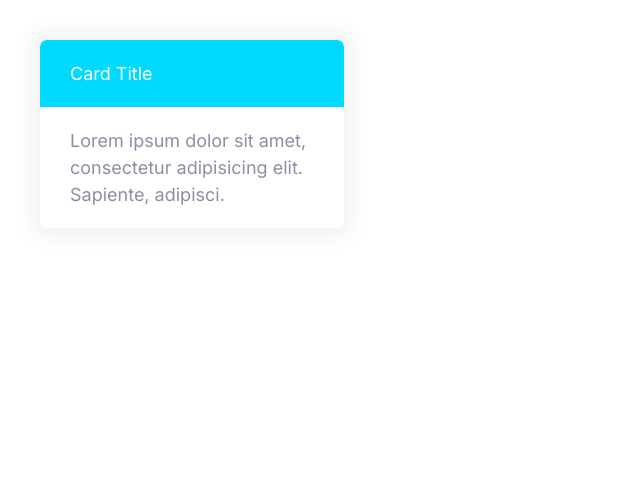
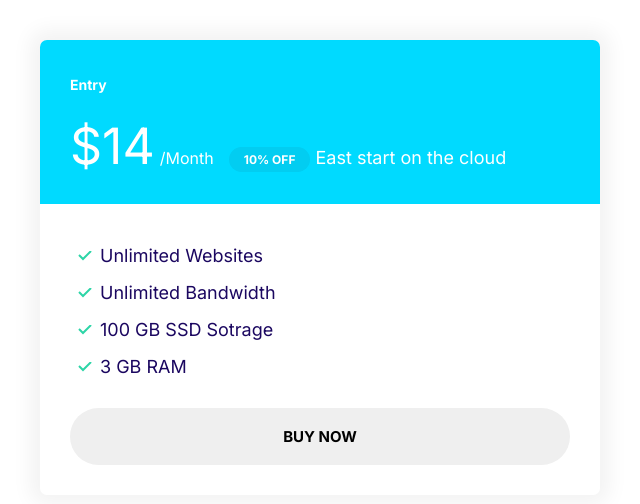
Before and after one commit to Eleshoprecious/Precious, a plain HTML site: page index.html in a window 1280 px wide. Shown: the whole page, without its empty margins (0-640 px from the left). Drawn offline with Linux system fonts and the light colour scheme.

Commit message:
building plans component.

```diff
--- a/CSS/Style.css
+++ b/CSS/Style.css
@@ -11,7 +11,9 @@
 
 *,*::after, *::before{
     box-sizing:border-box ;
+
 }
+/* Topography */
 html{
     font-size: 62.5%;
 }
@@ -21,7 +23,7 @@ body{
     line-height: 1.5;
   color: var(--color-body);
 }
-h1,h2,h3{
+h1,h2{
     color: var(--color-heading);
     margin-bottom: 1rem;
 
@@ -105,6 +107,7 @@ a{
 }
 .badge--small{
     font-size: 1.6rem;
+    padding: 0.5rem 1.5rem;
 }
 
 @media screen  and (min-width:1024px){
@@ -269,3 +272,53 @@ background: #3a8ffd;
     background: var(--color-secondary);
     color: #fff;
 }
+
+.card--secondary .badge--secondary{
+    background: #02cdf1;
+}
+/* Plans */
+.plan{
+    color:#fff;
+    margin: 0;
+    font-weight: 500;
+    font-size: 2.4rem;
+
+}
+.plan__price{
+    font-size: 6rem;
+
+
+}
+.plan__billing-cycle{
+    font-size: 2.4rem;
+    font-weight: 300;
+    opacity: 0.8rem;
+    margin-right: 1rem;
+}
+.plan__description{
+    font-size: 2rem;
+    font-weight: 300;
+    letter-spacing: 1px;
+    display: block;
+
+}
+.plan .list__item{
+    margin-bottom: 2rem;
+}
+@media screen and  (min-width:1024px){
+    .plan__name{
+        font-size: 1.4rem;
+    }
+
+
+.plan__price{
+    font-size: 5rem;
+}
+.plan__billing-cycle{
+    font-size: 1.6rem;
+}
+.plan__description{
+    font-size: 1.7rem;
+}
+
+}
--- a/index.html
+++ b/index.html
@@ -15,12 +15,24 @@
     <link rel="stylesheet" href="CSS/Style.css" />
   </head>
   <body>
-    <div style="width: 30%; padding: 4rem">
+    <div style="width: 50%; padding: 4rem">
       <div class="card card--secondary">
-        <header class="card__header">Card Title</header>
+        <header class="card__header">
+          <h3 class="plan__name">Entry</h3>
+
+          <span class="plan__price">$14</span>
+          <span class="plan__billing-cycle">/Month</span>
+          <span class="badge badge--secondary badge--small">10% OFF</span>
+          <span class="class__description">East start on the cloud</span>
+        </header>
         <div class="card__body">
-          Lorem ipsum dolor sit amet, consectetur adipisicing elit. Sapiente,
-          adipisci.
+          <ul class="list list--tick">
+            <li class="list__item">Unlimited Websites</li>
+            <li class="list__item">Unlimited Bandwidth</li>
+            <li class="list__item">100 GB SSD Sotrage</li>
+            <li class="list__item">3 GB RAM</li>
+          </ul>
+          <button class="btn btn--outline btn--block">Buy Now</button>
         </div>
       </div>
     </div>
```
Also changed, not shown: Components/input-groups.html (added, +4 -0 lines), Components/inputs.html (+0 -5 lines), Components/plans.html (added, +21 -0 lines).
